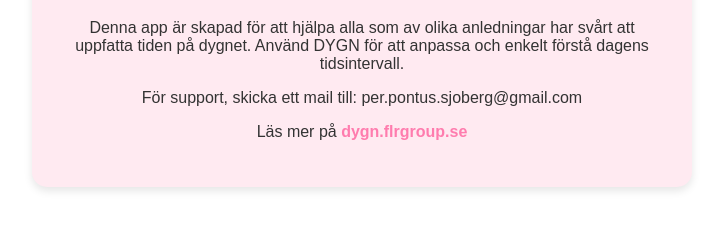
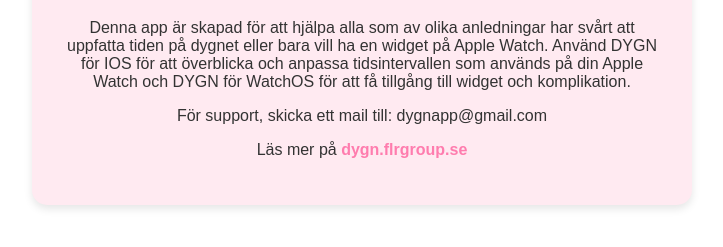
Before and after one commit to sjobergpo/dygn.flrgroup.se, a plain HTML site: page index.html in a window 1280 px wide. Shown: the part 151-398 px from the top of the page, without its empty margins (278-1001 px from the left). Drawn offline with Linux system fonts and the light colour scheme.

Commit message:
Update index.html

```diff
--- a/index.html
+++ b/index.html
@@ -39,11 +39,11 @@
 <div class="container">
     <h1>DYGN App</h1>
     <p>
-        Denna app är skapad för att hjälpa alla som av olika anledningar har svårt att uppfatta tiden på dygnet.
-        Använd DYGN för att anpassa och enkelt förstå dagens tidsintervall.
+        Denna app är skapad för att hjälpa alla som av olika anledningar har svårt att uppfatta tiden på dygnet eller bara vill ha en widget på Apple Watch.
+        Använd DYGN för IOS för att överblicka och anpassa tidsintervallen som används på din Apple Watch och DYGN för WatchOS för att få tillgång till widget och komplikation.
     </p>
     <p>
-        För support, skicka ett mail till: per.pontus.sjoberg@gmail.com
+        För support, skicka ett mail till: dygnapp@gmail.com
     </p>
     <p>
         Läs mer på <a href="https://dygn.flrgroup.se">dygn.flrgroup.se</a>
```
